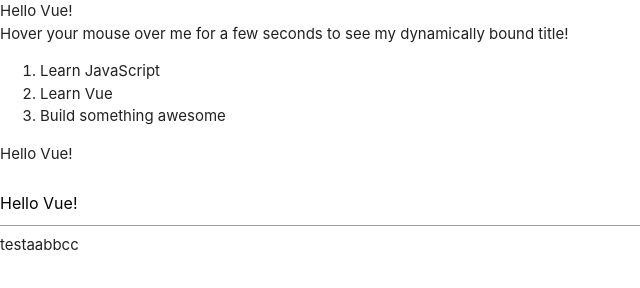
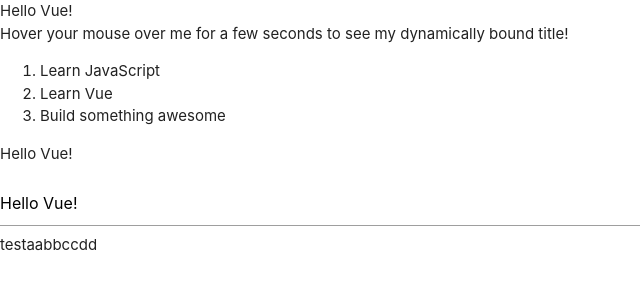
Before and after one commit to wojot/vue_todo, a plain HTML site: page index.html in a window 1280 px wide. Shown: the full height of the page, 0-640 px from the left. Drawn offline with nearby package versions, Linux system fonts and the light colour scheme.

Commit message:
tt
testt

```diff
--- a/index.html
+++ b/index.html
@@ -34,7 +34,7 @@
     <div id="app-6">
         <p>{{ message }}</p>
         <input v-model="message">
-        {{variable}}aabbcc
+        {{variable}}aabbccdd
     </div>
 
     <script src="app.js"></script>
```
